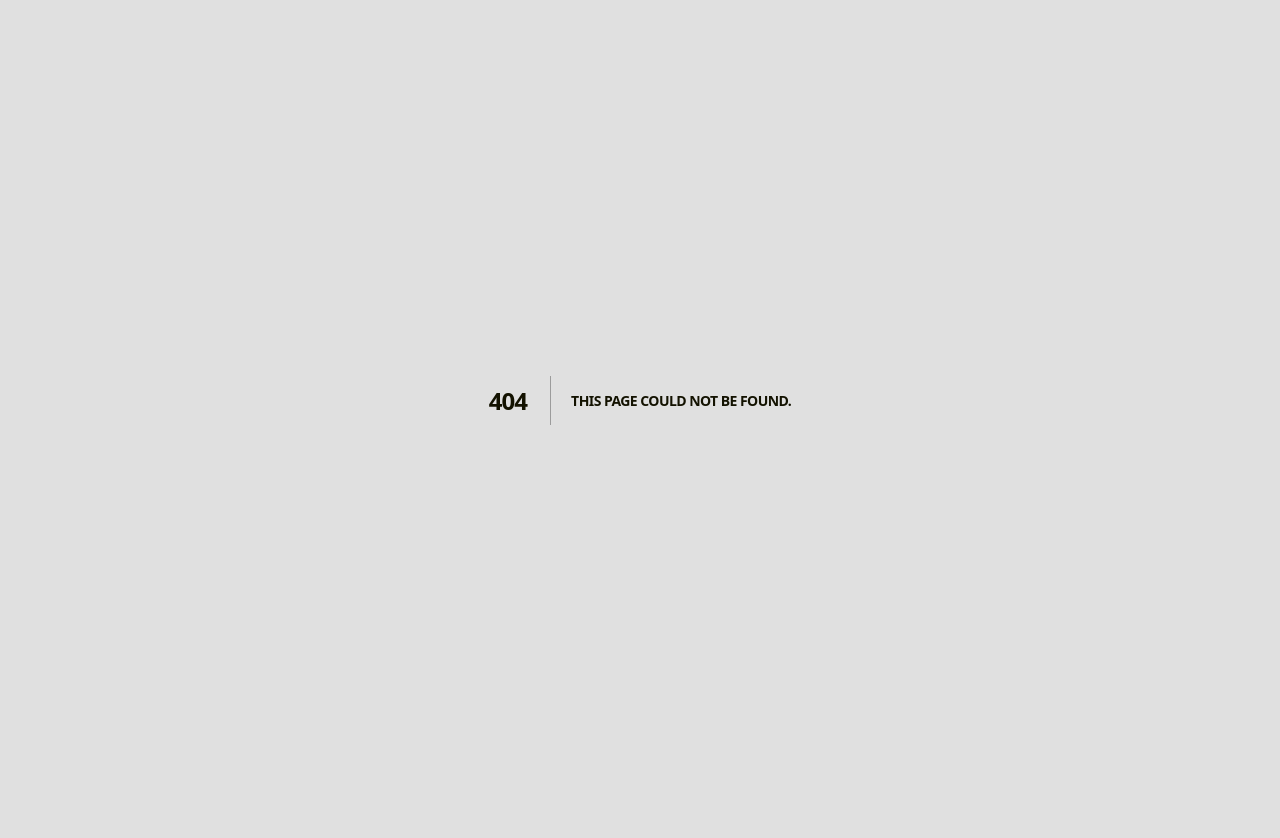
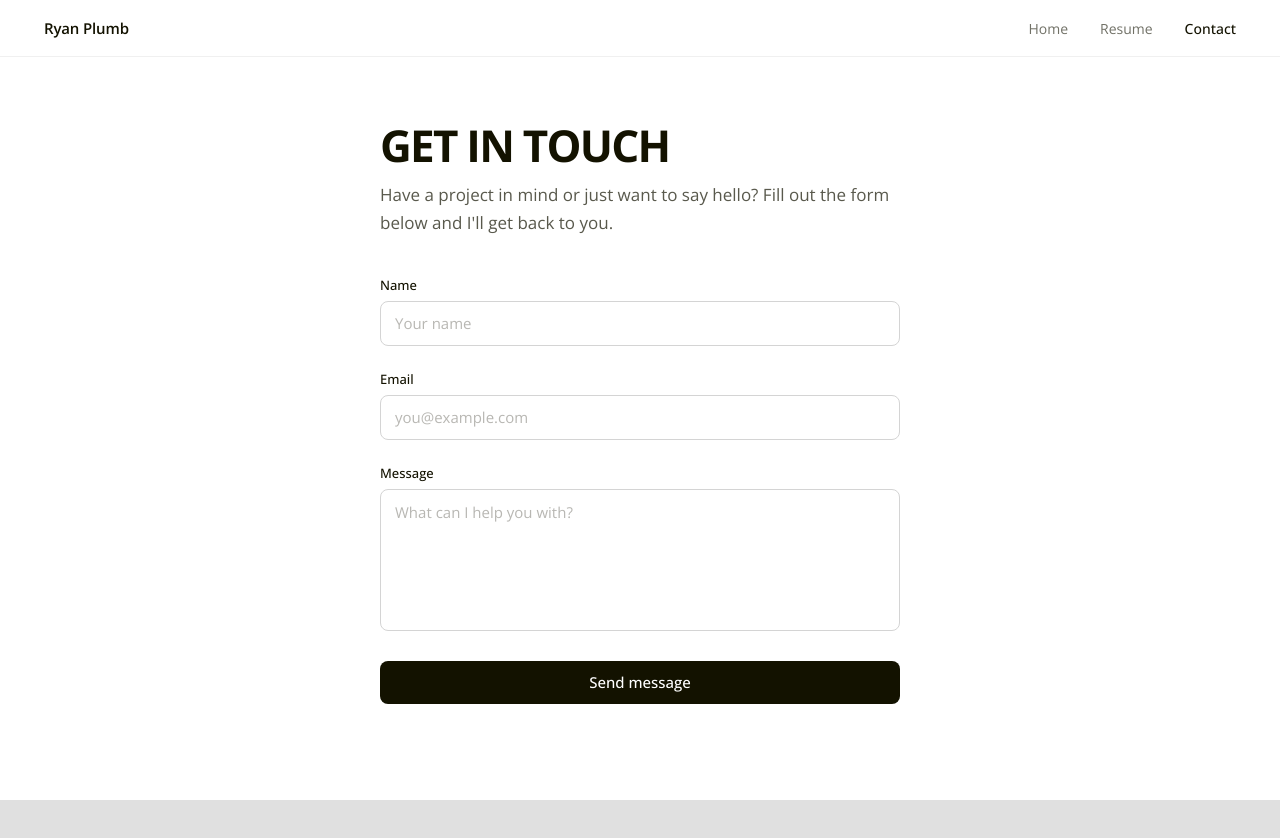
Before and after one commit to rplumb691/ryanplumbdesignportfolio, a Next.js app: page /contact in a window 1280 px wide. Before the commit this address had no page. Shown: the top 838 px of the page. Before the commit the page ends 800 px from the top, so only its background shows below. Built offline with nearby package versions, Linux system fonts and the light colour scheme.

Commit message:
Reduce weight and add caps to titles

```diff
--- /dev/null
+++ b/app/api/contact/route.ts
@@ -0,0 +1,23 @@
+import { NextResponse } from "next/server";
+
+export async function POST(request: Request) {
+  try {
+    const { name, email, message } = await request.json();
+
+    if (!name || !email || !message) {
+      return NextResponse.json({ error: "All fields are required" }, { status: 400 });
+    }
+
+    // Log the submission (visible in server terminal)
+    console.log("=== New Contact Form Submission ===");
+    console.log(`Name:    ${name}`);
+    console.log(`Email:   ${email}`);
+    console.log(`Message: ${message}`);
+    console.log("==================================");
+
+    return NextResponse.json({ ok: true });
+  } catch (err) {
+    console.error("Contact form error:", err);
+    return NextResponse.json({ error: "Failed to send message" }, { status: 500 });
+  }
+}
--- a/app/case-studies/[slug]/page.tsx
+++ b/app/case-studies/[slug]/page.tsx
@@ -154,9 +154,9 @@ export default function CaseStudyPage({ params }: { params: { slug: string } })
             <h2 className="mt-2 font-display text-[clamp(24px,4vw,36px)] leading-[1.15] text-ink">
               {sec.overview.title}
             </h2>
-            <p className="mt-6 text-[18px] leading-[1.7] text-ink/80">{study.overview}</p>
+            <p className="mt-6 text-[18px] leading-[1.7] text-ink/90">{study.overview}</p>
             {study.overviewBody?.map((p) => (
-              <p key={p.slice(0, 40)} className="mt-4 text-[18px] leading-[1.7] text-ink/80">{p}</p>
+              <p key={p.slice(0, 40)} className="mt-4 text-[18px] leading-[1.7] text-ink/90">{p}</p>
             ))}
           </section>
           <SectionImages study={study} section="overview" allImages={allImages} />
@@ -169,13 +169,13 @@ export default function CaseStudyPage({ params }: { params: { slug: string } })
             </h2>
             <div className="mt-6">
               {study.challengeFormat === "narrative" ? (
-                <div className="space-y-4 text-[18px] leading-[1.7] text-ink/80">
+                <div className="space-y-4 text-[18px] leading-[1.7] text-ink/90">
                   {study.challenge.map((p) => (
                     <p key={p.slice(0, 40)}>{p}</p>
                   ))}
                 </div>
               ) : (
-                <ul className="space-y-3 text-[18px] leading-[1.7] text-ink/80">
+                <ul className="space-y-3 text-[18px] leading-[1.7] text-ink/90">
                   {study.challenge.map((item) => (
                     <li key={item} className="flex gap-3">
                       <span className="mt-[10px] block h-[6px] w-[6px] shrink-0 rounded-full bg-muted" />
@@ -194,12 +194,12 @@ export default function CaseStudyPage({ params }: { params: { slug: string } })
             <h2 className="mt-2 font-display text-[clamp(24px,4vw,36px)] leading-[1.15] text-ink">
               {sec.approach.title}
             </h2>
-            <p className="mt-6 text-[18px] leading-[1.7] text-ink/80">{study.approach}</p>
+            <p className="mt-6 text-[18px] leading-[1.7] text-ink/90">{study.approach}</p>
             {study.approachBody?.map((p) => (
-              <p key={p.slice(0, 40)} className="mt-4 text-[18px] leading-[1.7] text-ink/80">{p}</p>
+              <p key={p.slice(0, 40)} className="mt-4 text-[18px] leading-[1.7] text-ink/90">{p}</p>
             ))}
             {study.approachItems && (
-              <ul className="mt-6 space-y-3 text-[18px] leading-[1.7] text-ink/80">
+              <ul className="mt-6 space-y-3 text-[18px] leading-[1.7] text-ink/90">
                 {study.approachItems.map((item) => (
                   <li key={item} className="flex gap-3">
                     <span className="mt-[10px] block h-[6px] w-[6px] shrink-0 rounded-full bg-muted" />
@@ -226,7 +226,7 @@ export default function CaseStudyPage({ params }: { params: { slug: string } })
             </h2>
             <div className="mt-6">
               {study.solutionFormat === "narrative" ? (
-                <div className="space-y-4 text-[18px] leading-[1.7] text-ink/80">
+                <div className="space-y-4 text-[18px] leading-[1.7] text-ink/90">
                   {study.solution.map((p) => (
                     <p key={p.slice(0, 40)}>{p}</p>
                   ))}
@@ -268,7 +268,7 @@ export default function CaseStudyPage({ params }: { params: { slug: string } })
             <h2 className="mt-2 font-display text-[clamp(24px,4vw,36px)] leading-[1.15] text-ink">
               {sec.why.title}
             </h2>
-            <p className="mt-6 text-[18px] leading-[1.7] text-ink/80">{study.why}</p>
+            <p className="mt-6 text-[18px] leading-[1.7] text-ink/90">{study.why}</p>
           </section>
           <SectionImages study={study} section="why" allImages={allImages} />
         </div>
--- /dev/null
+++ b/app/contact/page.tsx
@@ -0,0 +1,122 @@
+"use client";
+
+import { useState, type FormEvent } from "react";
+
+export default function ContactPage() {
+  const [status, setStatus] = useState<"idle" | "sending" | "sent" | "error">("idle");
+
+  async function handleSubmit(e: FormEvent<HTMLFormElement>) {
+    e.preventDefault();
+    setStatus("sending");
+
+    const form = e.currentTarget;
+    const data = {
+      name: (form.elements.namedItem("name") as HTMLInputElement).value,
+      email: (form.elements.namedItem("email") as HTMLInputElement).value,
+      message: (form.elements.namedItem("message") as HTMLTextAreaElement).value,
+    };
+
+    try {
+      const res = await fetch("/api/contact", {
+        method: "POST",
+        headers: { "Content-Type": "application/json" },
+        body: JSON.stringify(data),
+      });
+
+      if (res.ok) {
+        setStatus("sent");
+        form.reset();
+      } else {
+        setStatus("error");
+      }
+    } catch {
+      setStatus("error");
+    }
+  }
+
+  return (
+    <div className="bg-white">
+      <div className="mx-auto max-w-[560px] px-5 pb-24 pt-16">
+        <h1 className="font-display text-[clamp(32px,5vw,44px)] leading-[1.1] tracking-[-0.02em] text-ink">
+          Get in touch
+        </h1>
+        <p className="mt-3 text-[17px] leading-[1.6] text-ink/70">
+          Have a project in mind or just want to say hello? Fill out the form below and I&apos;ll get back to you.
+        </p>
+
+        {status === "sent" ? (
+          <div className="mt-12 rounded-lg border border-emerald-200 bg-emerald-50 px-6 py-8 text-center">
+            <p className="text-[17px] font-medium text-emerald-900">Message sent</p>
+            <p className="mt-1 text-[15px] text-emerald-700">
+              Thanks for reaching out. I&apos;ll get back to you soon.
+            </p>
+            <button
+              onClick={() => setStatus("idle")}
+              className="mt-6 text-[14px] font-medium text-emerald-700 underline underline-offset-2"
+            >
+              Send another message
+            </button>
+          </div>
+        ) : (
+          <form onSubmit={handleSubmit} className="mt-10 space-y-6">
+            <div>
+              <label htmlFor="name" className="block text-[13px] font-medium text-ink">
+                Name
+              </label>
+              <input
+                id="name"
+                name="name"
+                type="text"
+                required
+                className="mt-1.5 w-full rounded-lg border border-[#d4d4d4] bg-white px-3.5 py-2.5 text-[15px] text-ink placeholder:text-ink/30 focus:border-ink focus:outline-none focus:ring-1 focus:ring-ink"
+                placeholder="Your name"
+              />
+            </div>
+
+            <div>
+              <label htmlFor="email" className="block text-[13px] font-medium text-ink">
+                Email
+              </label>
+              <input
+                id="email"
+                name="email"
+                type="email"
+                required
+                className="mt-1.5 w-full rounded-lg border border-[#d4d4d4] bg-white px-3.5 py-2.5 text-[15px] text-ink placeholder:text-ink/30 focus:border-ink focus:outline-none focus:ring-1 focus:ring-ink"
+                placeholder="you@example.com"
+              />
+            </div>
+
+            <div>
+              <label htmlFor="message" className="block text-[13px] font-medium text-ink">
+                Message
+              </label>
+              <textarea
+                id="message"
+                name="message"
+                required
+                rows={5}
+                className="mt-1.5 w-full resize-none rounded-lg border border-[#d4d4d4] bg-white px-3.5 py-2.5 text-[15px] leading-[1.6] text-ink placeholder:text-ink/30 focus:border-ink focus:outline-none focus:ring-1 focus:ring-ink"
+                placeholder="What can I help you with?"
+              />
+            </div>
+
+            {status === "error" && (
+              <p className="text-[13px] text-red-600">
+                Something went wrong. Please try again or email me directly.
+              </p>
+            )}
+
+            <button
+              type="submit"
+              disabled={status === "sending"}
+              className="w-full rounded-lg bg-ink px-4 py-2.5 text-[15px] font-medium text-white transition hover:bg-ink/90 disabled:opacity-60"
+            >
+              {status === "sending" ? "Sending…" : "Send message"}
+            </button>
+          </form>
+        )}
+      </div>
+    </div>
+  );
+}
--- a/app/layout.tsx
+++ b/app/layout.tsx
@@ -3,6 +3,7 @@ import type { ReactNode } from "react";
 import "./globals.css";
 
 import { archivo, clashDisplay } from "@/lib/fonts";
+import { Navbar } from "@/components/ui/navbar";
 
 export const metadata: Metadata = {
   title: "Ryan — Product Designer",
@@ -23,6 +24,7 @@ export default function RootLayout({ children }: { children: ReactNode }) {
       <body
         className={`${archivo.variable} ${clashDisplay.variable} bg-bg text-ink antialiased`}
       >
+        <Navbar />
         <main className="min-h-screen">{children}</main>
       </body>
     </html>
--- a/app/page.tsx
+++ b/app/page.tsx
@@ -26,13 +26,15 @@ export default function HomePage() {
           />
         </div>
         {/* Mobile text — completely separate from the desktop grid */}
-        <div className="relative z-10 hidden px-6 pt-16 max-[900px]:block">
-          <h1 className="font-display text-[clamp(44px,12vw,64px)] font-semibold leading-[0.95] tracking-[-0.02em] text-ink">
-            Ryan Plumb
-          </h1>
-          <p className="mt-3 max-w-[420px] text-[16px] leading-[1.24] tracking-[-0.01em] text-[#5d5965]">
-            Solving complex problems through thoughtful design to create meaningful experiences.
-          </p>
+        <div className="relative z-10 hidden max-[900px]:block">
+          <div className="bg-gradient-to-b from-white via-white/95 to-transparent px-6 pb-12 pt-16">
+            <h1 className="font-display text-[clamp(44px,12vw,64px)] font-semibold leading-[0.95] tracking-[-0.02em] text-ink">
+              Ryan Plumb
+            </h1>
+            <p className="mt-3 max-w-[420px] text-[16px] leading-[1.24] tracking-[-0.01em] text-[#3d3a42]">
+              Solving complex problems through thoughtful design to create meaningful experiences.
+            </p>
+          </div>
         </div>
         {/* Desktop grid — hidden entirely on mobile */}
         <div className="relative mx-auto grid h-full max-w-[1440px] grid-cols-[640px_1fr] max-[1150px]:grid-cols-[560px_1fr] max-[900px]:hidden">
@@ -42,7 +44,7 @@ export default function HomePage() {
               <h1 className="font-display text-[84px] font-semibold leading-[0.95] tracking-[-0.02em] text-ink max-[1200px]:text-[72px]">
                 Ryan Plumb
               </h1>
-              <p className="mt-8 max-w-[560px] text-[20px] leading-[1.22] tracking-[-0.01em] text-[#5d5965] max-[1200px]:text-[18px]">
+              <p className="mt-8 max-w-[560px] text-[20px] leading-[1.22] tracking-[-0.01em] text-[#3d3a42] max-[1200px]:text-[18px]">
                 Solving complex problems through thoughtful design to create meaningful experiences.
               </p>
             </div>
--- /dev/null
+++ b/components/ui/navbar.tsx
@@ -0,0 +1,53 @@
+"use client";
+
+import Link from "next/link";
+import { usePathname } from "next/navigation";
+
+export function Navbar() {
+  const pathname = usePathname();
+
+  if (pathname === "/unlock") return null;
+
+  return (
+    <nav className="sticky top-0 z-40 w-full border-b border-black/[0.06] bg-white">
+      <div className="mx-auto flex h-14 max-w-[1240px] items-center justify-between px-6">
+        {pathname === "/" ? (
+          <span />
+        ) : (
+          <Link
+            href="/"
+            className="text-[15px] font-semibold tracking-[-0.01em] text-ink"
+          >
+            Ryan Plumb
+          </Link>
+        )}
+        <div className="flex items-center gap-8">
+          <Link
+            href="/"
+            className={`text-[14px] transition ${
+              pathname === "/" ? "font-medium text-ink" : "text-ink/60 hover:text-ink"
+            }`}
+          >
+            Home
+          </Link>
+          <a
+            href="/placeholders/Ryan%20Plumb%20Resume%202026.pdf"
+            target="_blank"
+            rel="noopener noreferrer"
+            className="text-[14px] text-ink/60 transition hover:text-ink"
+          >
+            Resume
+          </a>
+          <Link
+            href="/contact"
+            className={`text-[14px] transition ${
+              pathname === "/contact" ? "font-medium text-ink" : "text-ink/60 hover:text-ink"
+            }`}
+          >
+            Contact
+          </Link>
+        </div>
+      </div>
+    </nav>
+  );
+}
--- a/components/ui/project-card.tsx
+++ b/components/ui/project-card.tsx
@@ -27,7 +27,7 @@ export function ProjectCard({ slug, title, image, summary }: ProjectCardProps) {
       <div className="space-y-2 text-ink">
         <p className="text-[16px] font-semibold leading-[1.2] text-ink">{homeTitle}</p>
         {summary ? <p className="text-[16px] leading-[1.28] text-ink/88">{summary}</p> : null}
-        <span className="inline-flex items-center text-[16px] leading-none text-[#066f90]">See Work</span>
+        <span className="inline-flex items-center text-[16px] leading-none text-[#04556e]">See Work</span>
       </div>
     </Link>
   );
```
Also changed, not shown: 1 other file (tests, documents, lock files or other folders).
